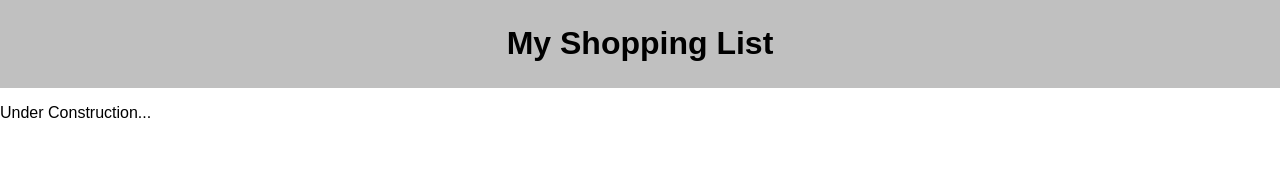
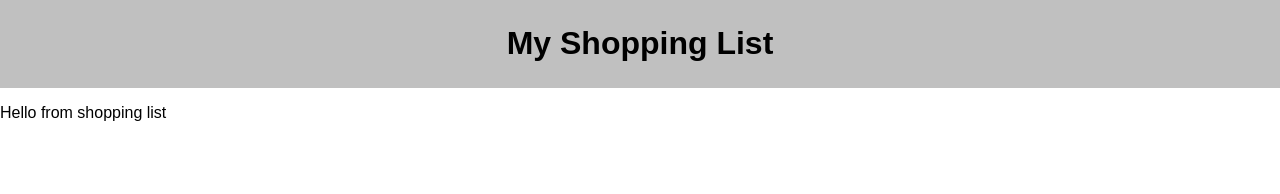
Before and after one commit to freder48/group-fs-react-shopping-list, a React (Create React App) app: page / in a window 1280 px wide. Shown: the top 194 px of the page. Built offline with nearby package versions, Linux system fonts and the light colour scheme; no server answers.

Commit message:
added list

```diff
--- /dev/null
+++ b/src/ShoppingList/ShoppingList.js
@@ -0,0 +1,13 @@
+import React, { Component } from 'react';
+
+class ShoppingList extends Component {
+  render() {
+    return (
+      <div className="shoppingList">
+                <p>Hello from shopping list</p>
+      </div>
+    );
+  }
+}
+
+export default ShoppingList;
--- a/src/components/App/App.js
+++ b/src/components/App/App.js
@@ -1,6 +1,7 @@
 import React, { Component } from 'react';
 import './App.css';
 import axios from 'axios';
+import ShoppingList from '../ShoppingList/ShoppingList'
 
 
 class App extends Component {
@@ -42,12 +43,11 @@ class App extends Component {
           <h1>My Shopping List</h1>
         </header>
         <main>
-          <p>Under Construction...</p>
+          <ShoppingList />
         </main>
       </div>
     );
   }
-
 }
 
 export default App;
--- /dev/null
+++ b/src/components/ShoppingList/ShoppingList.js
@@ -0,0 +1,13 @@
+import React, { Component } from 'react';
+
+class ShoppingList extends Component {
+  render() {
+    return (
+      <div className="shoppingList">
+                <p>Hello from shopping list</p>
+      </div>
+    );
+  }
+}
+
+export default ShoppingList;
```
